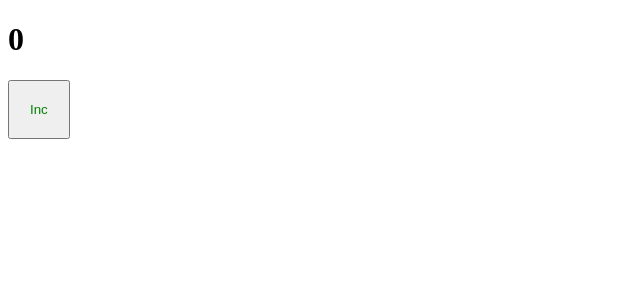
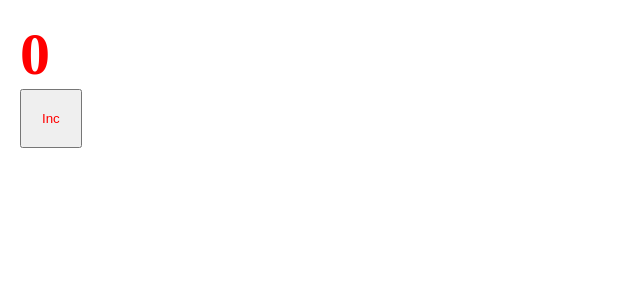
Before and after one commit to StailzSanchez/advanced-front, a React app: page / in a window 1280 px wide. Shown: the top 300 px of the page, without its empty margins (0-640 px from the left). Built offline with nearby package versions, Linux system fonts and the light colour scheme.

Commit message:
l5 css modules hash (dev, prod) typescript intellisense css

```diff
--- /dev/null
+++ b/src/App.tsx
@@ -0,0 +1,11 @@
+import React from "react";
+import { Counter } from "./components/Counter";
+import "./index.scss";
+
+export const App = () => {
+  return (
+    <div className="App">
+      <Counter />
+    </div>
+  );
+};
--- /dev/null
+++ b/src/components/Counter.module.scss
@@ -0,0 +1,23 @@
+.btn {
+  padding: 20px;
+  color: red;
+}
+
+
+
+.green {
+  padding: 20px;
+  color: red;
+}
+
+
+.green1 {
+  padding: 20px;
+  color: red;
+}
+
+
+.green2 {
+  padding: 20px;
+  color: red;
+}
--- a/src/components/Counter.scss
+++ /dev/null
@@ -1,4 +0,0 @@
-button {
-  padding: 20px;
-  color: green;
-}
--- a/src/components/Counter.tsx
+++ b/src/components/Counter.tsx
@@ -1,5 +1,6 @@
 import React, { useState } from "react";
-import "./Counter.scss";
+import classes from "./Counter.module.scss";
+
 export const Counter = () => {
   const [count, setCount] = useState(0);
 
@@ -7,9 +8,11 @@ export const Counter = () => {
     setCount(count + 1);
   };
   return (
-    <>
+    <div className={classes.green2}>
       <h1>{count}</h1>
-      <button onClick={inc}>Inc</button>
-    </>
+      <button className={classes.btn} onClick={inc}>
+        Inc
+      </button>
+    </div>
   );
 };
--- /dev/null
+++ b/src/index.scss
@@ -0,0 +1,9 @@
+* {
+  margin: 0;
+  padding: 0;
+  box-sizing: border-box;
+}
+
+.App{
+  font-size: 30px;
+}
--- a/src/index.tsx
+++ b/src/index.tsx
@@ -1,9 +1,10 @@
 import { render } from "react-dom";
+import { App } from "./App";
 import { Counter } from "./components/Counter";
 
 render(
   <div>
-    <Counter />
+    <App />
   </div>,
   document.getElementById("root")
 );
--- a/tsconfig.json
+++ b/tsconfig.json
@@ -27,7 +27,8 @@
     // import * as React from 'react';
     // можно писать такой
     // import React from 'react';
-    "allowSyntheticDefaultImports": true
+    "allowSyntheticDefaultImports": true,
+    "plugins": [{"name": "typescript-plugin-css-modules"}]
   },
   "ts-node": {
     "compilerOptions": {
```
Also changed, not shown: package.json (+5 -3 lines), src/global.d.ts (added, +7 -0 lines), 4 other files (tests, documents, lock files or other folders).
